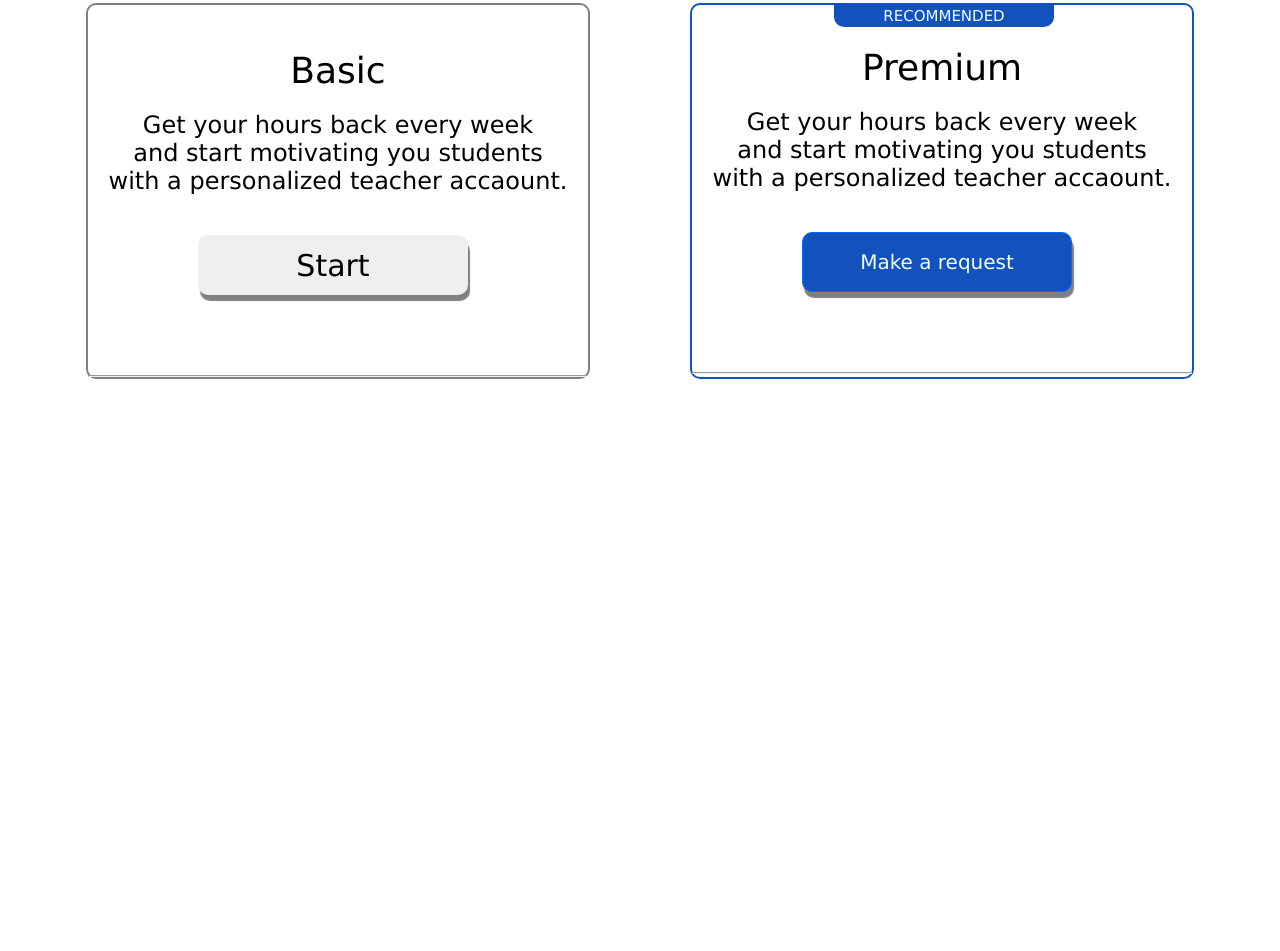
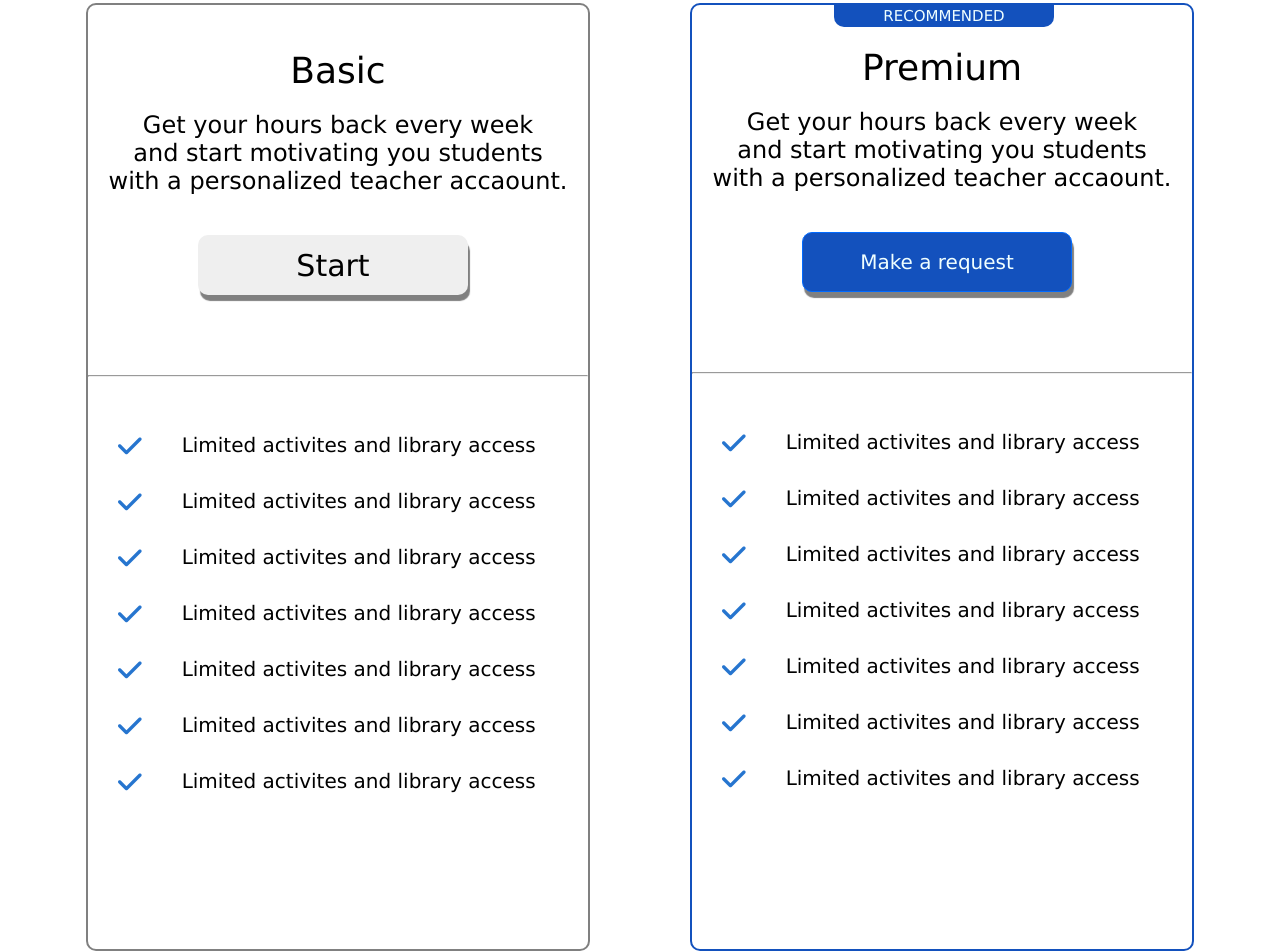
Before and after one commit to cbuali/practica, a plain HTML site: page index.html in a window 1280 px wide. Shown: the part 331-1282 px from the top of the page. Before the commit the page ends 800 px from the top, so only its background shows below. Drawn offline with Linux system fonts and the light colour scheme.

Commit message:
web-site

```diff
--- a/index.html
+++ b/index.html
@@ -3,8 +3,10 @@
 <head>
     <meta charset="UTF-8">
     <meta name="viewport" content="width=device-width, initial-scale=1.0">
-    <title>Document</title>
+    <title>Web-site</title>
     <link rel="stylesheet" href="main.css">
+    <link rel="stylesheet" href="https://cdnjs.cloudflare.com/ajax/libs/font-awesome/6.7.2/css/all.min.css" integrity="sha512-Evv84Mr4kqVGRNSgIGL/F/aIDqQb7xQ2vcrdIwxfjThSH8CSR7PBEakCr51Ck+w+/U6swU2Im1vVX0SVk9ABhg==" crossorigin="anonymous" referrerpolicy="no-referrer" />
+
 </head>
 <body>
     <div class="header">
@@ -35,7 +37,51 @@
             <h1 class="box-txt4">with a personalized teacher accaount.</h1>
             <button class="box-btn">Start</button>
             <hr>
+            <div class="cov1">
+                <div class="awesome">
+                <i  class="fa-solid fa-check"></i>
+            </div>
+                <h1 class="txt1">Limited activites and library access</h1>
+            </div>
+
+            <div class="cov2">
+                <div class="awesome">
+                <i class="fa-solid fa-check"></i>
+            </div>
+                <h1 class="txt1">Limited activites and library access</h1>
+            </div>
+            <div class="cov3">
+                <div class="awesome">
+                <i class="fa-solid fa-check"></i>
+            </div>
+                <h1 class="txt1">Limited activites and library access</h1>
+            </div>
+            <div class="cov4">
+                <div class="awesome">
+                <i class="fa-solid fa-check"></i>
+            </div>
+                <h1 class="txt1">Limited activites and library access</h1>
+            </div>
+            <div class="cov5">
+                <div class="awesome">
+                <i class="fa-solid fa-check"></i>
+            </div>
+                <h1 class="txt1">Limited activites and library access</h1>
+            </div>
+            <div class="cov6">
+                <div class="awesome">
+                <i class="fa-solid fa-check"></i>
+                </div>
+                <h1 class="txt1">Limited activites and library access</h1>
+            </div>
+            <div class="cov7">
+                <div class="awesome">
+                <i class="fa-solid fa-check"></i>
+                </div>
+                <h1 class="txt1">Limited activites and library access</h1>
+            </div>
         </div>
+
         <div class="c2-box2">
             <h1 class="box2-txt0">RECOMMENDED</h1>
             <h1 class="box2-txt2">Premium</h1>
@@ -44,8 +90,51 @@
             <h1 class="box2-txt5">with a personalized teacher accaount.</h1>
             <button class="box2-btn">Make a request</button>
             <hr>
+            <div class="cov1">
+                <div class="awesome">
+                <i  class="fa-solid fa-check"></i>
+            </div>
+                <h1 class="txt1">Limited activites and library access</h1>
+            </div>
+
+            <div class="cov2">
+                <div class="awesome">
+                <i class="fa-solid fa-check"></i>
+            </div>
+                <h1 class="txt1">Limited activites and library access</h1>
+            </div>
+            <div class="cov3">
+                <div class="awesome">
+                <i class="fa-solid fa-check"></i>
+            </div>
+                <h1 class="txt1">Limited activites and library access</h1>
+            </div>
+            <div class="cov4">
+                <div class="awesome">
+                <i class="fa-solid fa-check"></i>
+            </div>
+                <h1 class="txt1">Limited activites and library access</h1>
+            </div>
+            <div class="cov5">
+                <div class="awesome">
+                <i class="fa-solid fa-check"></i>
+            </div>
+                <h1 class="txt1">Limited activites and library access</h1>
+            </div>
+            <div class="cov6">
+                <div class="awesome">
+                <i class="fa-solid fa-check"></i>
+                </div>
+                <h1 class="txt1">Limited activites and library access</h1>
+            </div>
+            <div class="cov7">
+                <div class="awesome">
+                <i class="fa-solid fa-check"></i>
+                </div>
+                <h1 class="txt1">Limited activites and library access</h1>
+            </div>
         </div>
-    </div>
+
 
 </body>
 </html>
--- a/main.css
+++ b/main.css
@@ -153,6 +153,7 @@
     border: 1px solid transparent;
     margin-bottom: 80px;
     box-shadow: 2px 6px 1px gray;
+    cursor: pointer;
 }
 .box2-txt2 {
     font-family:Verdana, Geneva, Tahoma, sans-serif;
@@ -195,6 +196,7 @@
     box-shadow: 2px 6px 1px gray;
     background-color: rgb(19, 81, 189);
     color: azure;
+    cursor: pointer;
 
 }
 .box2-txt0 {
@@ -222,3 +224,77 @@
     border-radius: 10px;
     padding-top: 45px;
 }
+@media (min-width:0) and (max-width:576px) {
+    .box {
+        width: 97%;
+    }
+
+}
+.cov1 {
+    display: flex;
+    align-items: center;
+    font-size: 12px;
+    margin-top: 30px;
+
+}
+.cov2 {
+    display: flex;
+    align-items: center;
+}.cov3 {
+    display: flex;
+    align-items: center;
+}.cov4 {
+    display: flex;
+    align-items: center;
+}.cov5 {
+    display: flex;
+    align-items: center;
+}.cov6 {
+    display: flex;
+    align-items: center;
+}.cov7 {
+    display: flex;
+    align-items: center;
+    margin-bottom: 150px;
+}
+.awesome {
+    color:rgb(38, 117, 207);
+    font-size: 27px;
+    font-family: 'Times New Roman', Times, serif;
+    font-weight:500;
+    margin-left: 30px;
+    margin-top: 25px;
+
+}
+.txt1 {
+    font-size: 20px;
+    font-family: Verdana, Geneva, Tahoma, sans-serif;
+    font-weight: 500;
+    margin-left: 40px;
+    margin-top: 20px;
+
+}
+.box-btn:hover {
+    box-shadow: 5px 10px 15px rgb(167, 199, 255);
+}
+.box2-btn:hover {
+    box-shadow: 5px 10px 15px rgb(9, 91, 233);
+}
+.head-btn1:hover {
+    box-shadow: 5px 10px 15px rgb(101, 158, 255);
+
+}
+.head-btn2:hover {
+    box-shadow: 5px 10px 15px rgb(235, 210, 179);
+
+}
+.head-btn3:hover {
+    box-shadow: 3px 8px 13px rgb(9, 91, 233);
+
+}
+.boss-txt:hover {
+    color: gray;
+}
+.boss-txt2:hover {
+    color: rgb(9, 91, 233);
+}
```
